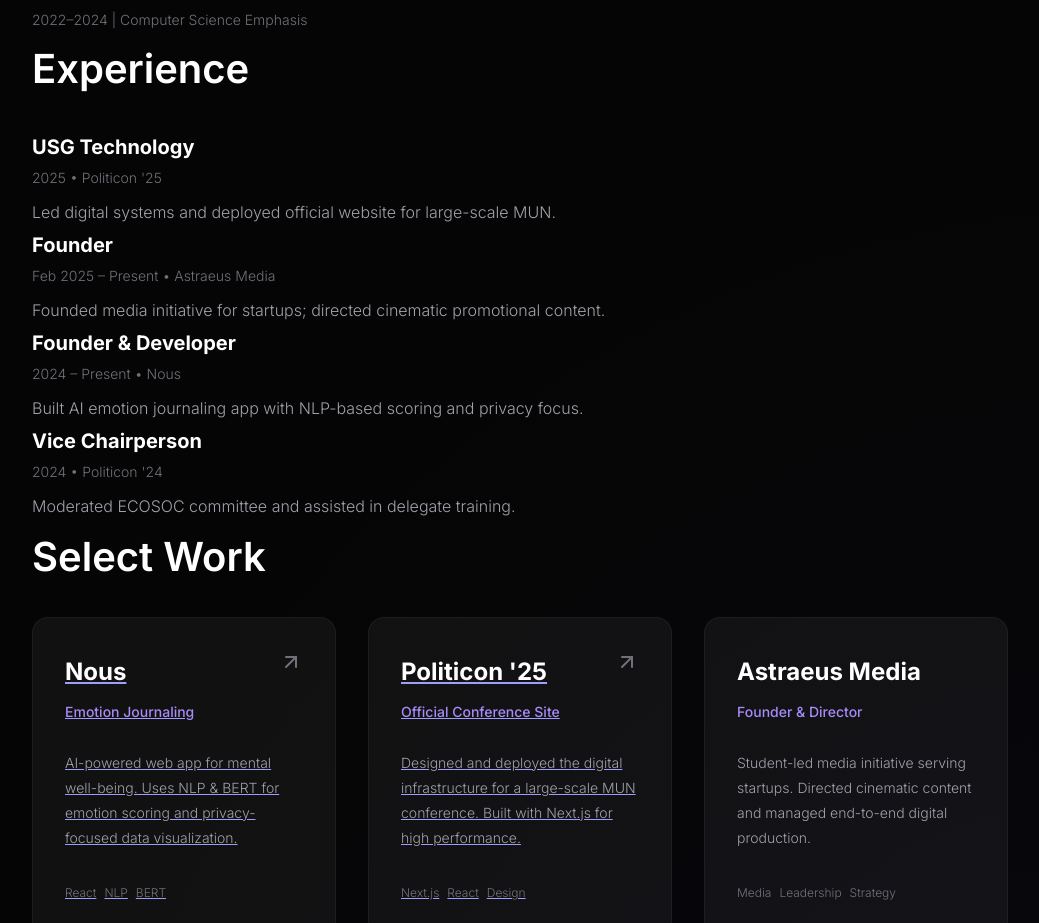
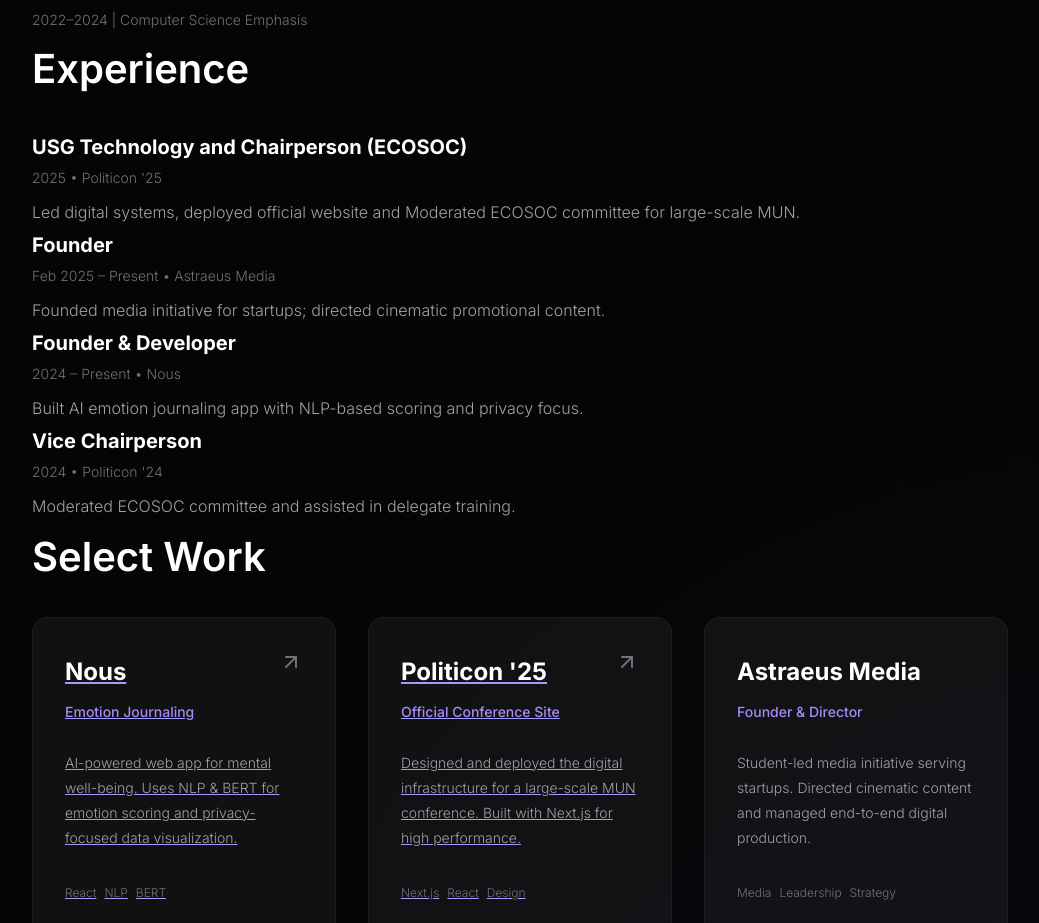
Before and after one commit to deitussharrr/portfolio, a React (Vite) app: page / in a window 1280 px wide. Shown: the part 1322-2245 px from the top of the page, without its empty margins (120-1159 px from the left). Built offline with nearby package versions, Linux system fonts and the light colour scheme.

Commit message:
Enhance USG Technology experience details
Updated role and description for USG Technology experience.

```diff
--- a/src/components/Experience.jsx
+++ b/src/components/Experience.jsx
@@ -3,10 +3,10 @@
 
 const experiences = [
     {
-        role: 'USG Technology',
+        role: 'USG Technology and Chairperson (ECOSOC)',
         organization: "Politicon '25",
         date: '2025',
-        description: 'Led digital systems and deployed official website for large-scale MUN.'
+        description: 'Led digital systems, deployed official website and Moderated ECOSOC committee for large-scale MUN.'
     },
     {
         role: 'Founder',
```
